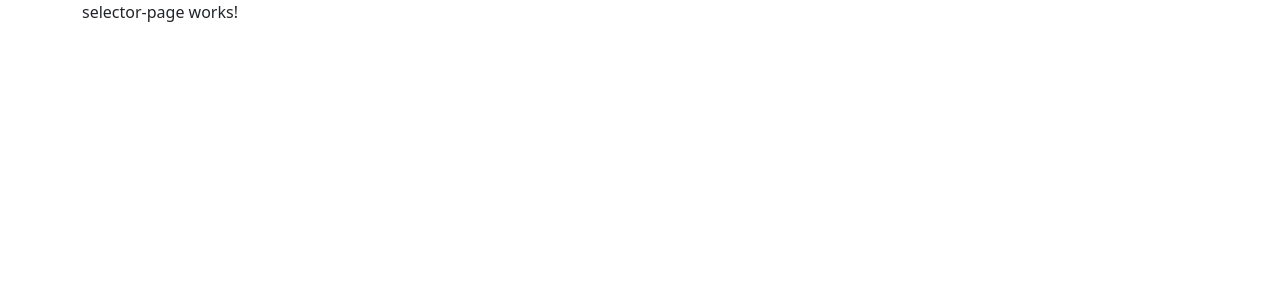
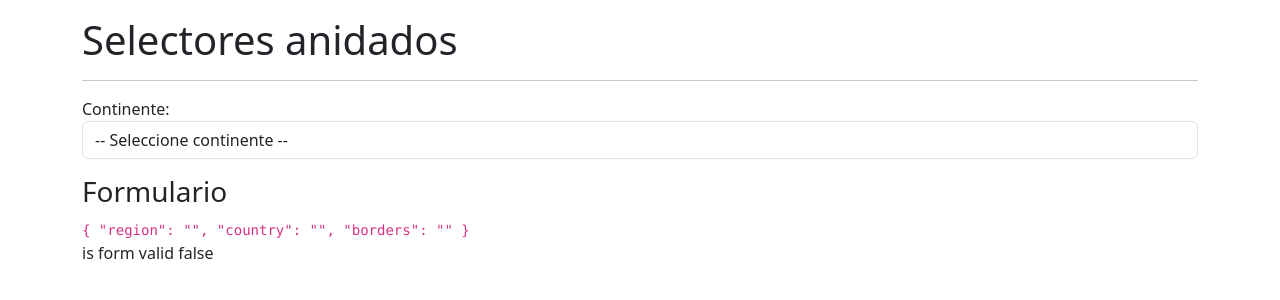
Before and after one commit to MarioAG1/selectores-app, an Angular app: page /selector/selector in a window 1280 px wide. Shown: the top 300 px of the page. Built offline with nearby package versions, Linux system fonts and the light colour scheme.

Commit message:
Formulario reactivo - Primer selector

```diff
--- a/src/app/countries/countries.module.ts
+++ b/src/app/countries/countries.module.ts
@@ -2,6 +2,7 @@
 import { CommonModule } from '@angular/common';
 import { SelectorPageComponent } from './pages/selector-page/selector-page.component';
 import { CountriesRoutingModule } from './countries-routing.module';
+import { ReactiveFormsModule } from '@angular/forms';
 
 
 
@@ -11,7 +12,8 @@
   ],
   imports: [
     CommonModule,
-    CountriesRoutingModule
+    CountriesRoutingModule,
+    ReactiveFormsModule
   ]
 })
 export class CountriesModule { }
--- a/src/app/countries/pages/selector-page/selector-page.component.html
+++ b/src/app/countries/pages/selector-page/selector-page.component.html
@@ -1 +1,21 @@
-<p>selector-page works!</p>
+<h1 class="mt-3">Selectores anidados</h1>
+<hr />
+<form [formGroup]="myForm">
+  <!-- Region de los paises -->
+  <div class="row mb-3">
+    <div class="col">
+      <label for="form-label">Continente:</label>
+      <select class="form-control" formControlName="region">
+        <option value="">-- Seleccione continente --</option>
+      </select>
+    </div>
+  </div>
+</form>
+
+<h3>Formulario</h3>
+<code>
+  {{ myForm.value | json }}
+</code>
+<p>
+  is form valid {{myForm.valid}}
+</p>
--- a/src/app/countries/pages/selector-page/selector-page.component.ts
+++ b/src/app/countries/pages/selector-page/selector-page.component.ts
@@ -1,4 +1,5 @@
 import { Component } from '@angular/core';
+import { FormBuilder, FormGroup, Validators } from '@angular/forms';
 
 @Component({
   selector: 'app-selector-page',
@@ -6,4 +7,14 @@
 })
 export class SelectorPageComponent {
 
+  public myForm: FormGroup = this.fb.group({
+    region: ["", [Validators.required]],
+    country: ["", [Validators.required]],
+    borders: ["", [Validators.required]]
+  })
+
+  constructor(private fb: FormBuilder) {
+
+  }
+
 }
```
